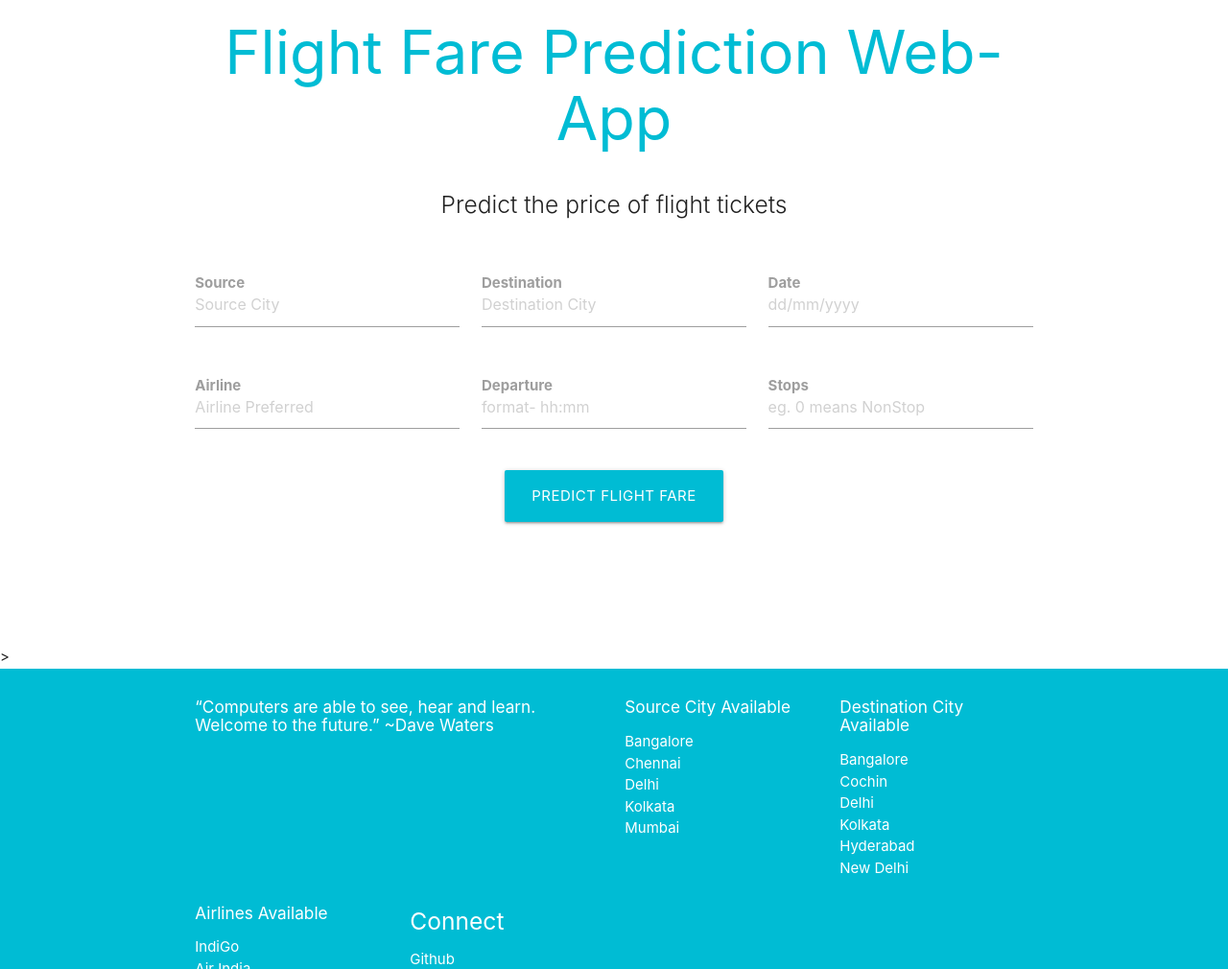
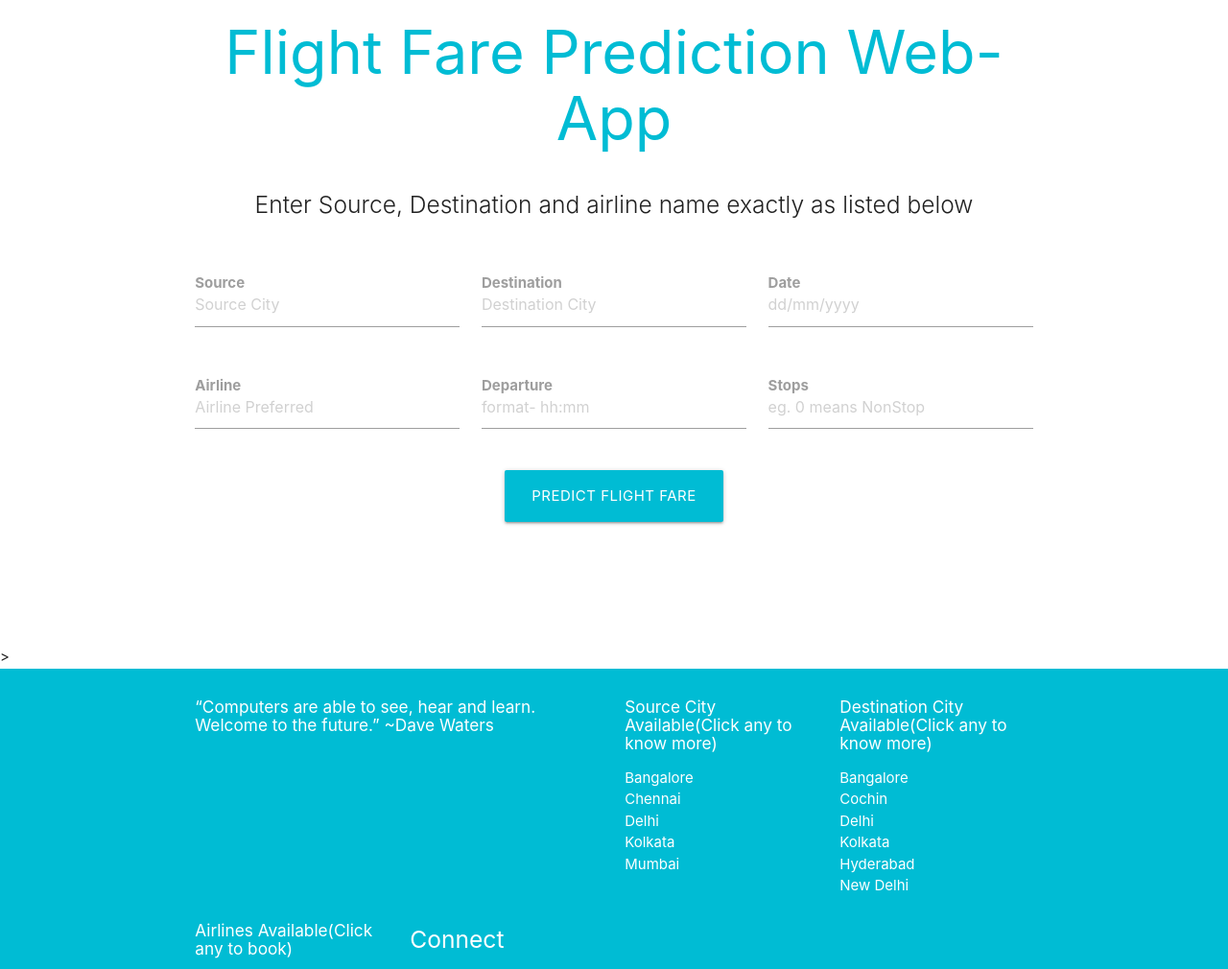
Before and after one commit to prakash100198/Flight-Fare-Prediction-Web-App, a Flask app: page / in a window 1280 px wide. Shown: the part 82-1092 px from the top of the page at 96% size. Run offline with Flask 2, Linux system fonts and the light colour scheme; parts of the project's set-up code (start-up, migrations or seed data) failed here and were passed over.

Commit message:
Update index.html

```diff
--- a/templates/index.html
+++ b/templates/index.html
@@ -31,7 +31,7 @@
       <br><br>
       <h1 class="header center cyan-text">Flight Fare Prediction Web-App</h1>
       <div class="row center">
-        <h5 class="header col s12 light">Predict the price of flight tickets
+        <h5 class="header col s12 light">Enter Source, Destination and airline name exactly as listed below
         <br>
         </h5>
       </div>
@@ -109,7 +109,7 @@
 
         </div>
         <div class="col l3 s12">
-          <h6 class="white-text">Source City Available</h6>
+          <h6 class="white-text">Source City Available(Click any to know more)</h6>
           <ul>
             <li><a class="white-text" href="https://en.wikipedia.org/wiki/Bangalore">Bangalore</a></li>
             <li><a class="white-text" href="https://en.wikipedia.org/wiki/Chennai">Chennai</a></li>
@@ -120,7 +120,7 @@
 
         </div>
         <div class="col l3 s12">
-          <h6 class="white-text">Destination City Available</h6>
+          <h6 class="white-text">Destination City Available(Click any to know more)</h6>
           <ul>
             <li><a class="white-text" href="https://en.wikipedia.org/wiki/Bangalore">Bangalore</a></li>
             <li><a class="white-text" href="https://en.wikipedia.org/wiki/Kochi">Cochin</a></li>
@@ -133,7 +133,7 @@
         </div>
 
         <div class="col l3 s12">
-          <h6 class="white-text">Airlines Available</h6>
+          <h6 class="white-text">Airlines Available(Click any to book)</h6>
           <ul>
             <li><a class="white-text" href="https://www.goindigo.in/">IndiGo</a></li>
             <li><a class="white-text" href="http://www.airindia.in/">Air India</a></li>
```
